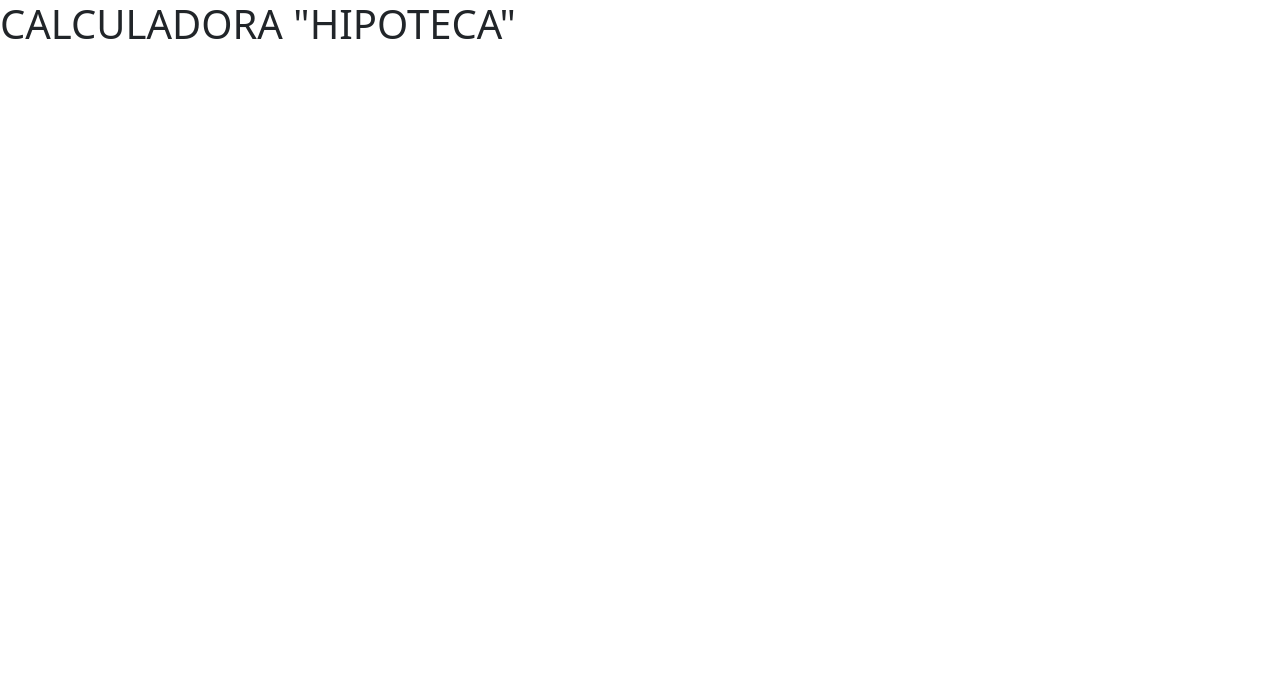
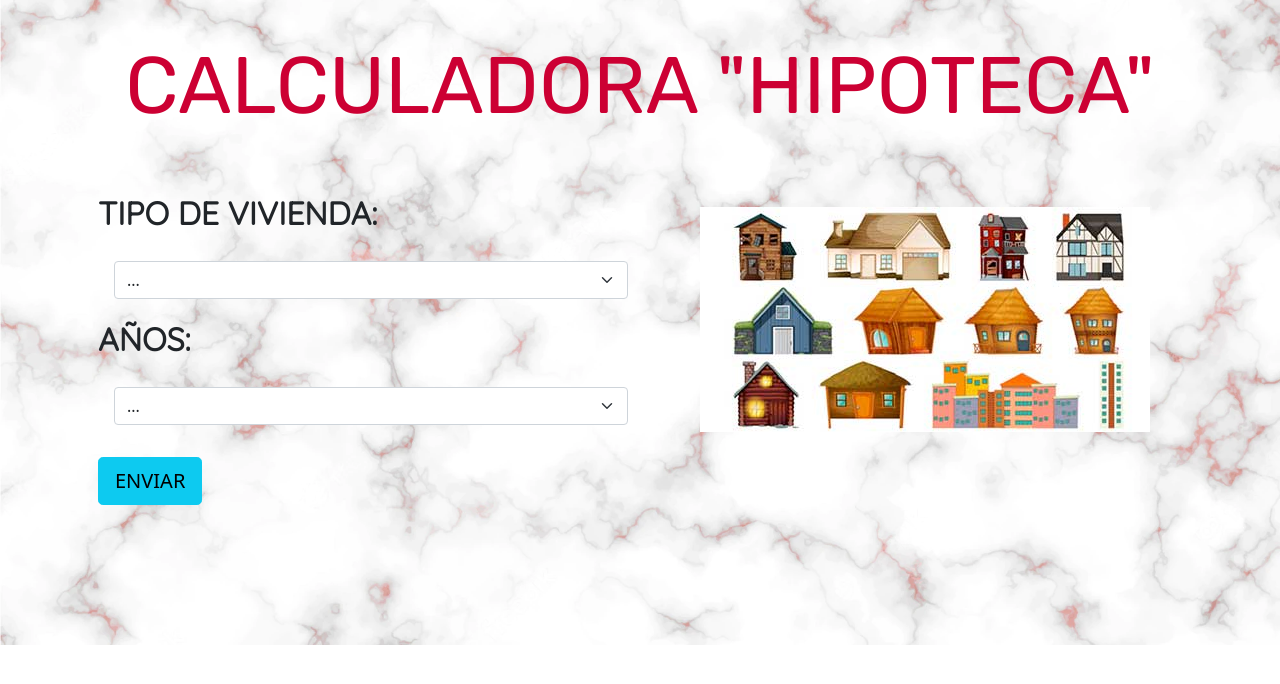
Before and after one commit to Eletris/hipoteca, a website: page index.html in a window 1280 px wide. Drawn offline with nearby package versions, Linux system fonts and the light colour scheme.

Commit message:
Segundo commit - index.html finalizado

```diff
--- a/index.html
+++ b/index.html
@@ -12,7 +12,41 @@
 </head>
 
 <body>
-  <h1>CALCULADORA "HIPOTECA"</h1>
+  <h1 >CALCULADORA "HIPOTECA"</h1>
+  <div class="container">
+    <div class="row">
+      <div class="col col-lg-6">
+        <form id="formulario" class="m-3" action="/" method="post">
+          <div class="form-group">
+            <label class="form-label" for="">TIPO DE VIVIENDA:</label>
+            <select class="form-select m-3" name="tipo">
+              <option value="0">...</option>
+              <option value="piso">Piso</option>
+              <option value="chalet">Chalet</option>
+              <option value="duplex">Duplex</option>
+            </select>
+          </div>
+          <div class="form-group">
+            <label class="form-label" for="">AÑOS:</label>
+            <select class="form-select m-3" name="annos">
+              <option value="0">...</option>
+              <option value="20">20</option>
+              <option value="25">25</option>
+              <option value="30">30</option>
+            </select>
+          </div>
+        <button class="btn btn-lg btn-info mt-3" type="submit" name="boton">ENVIAR</button>
+        </form>
+      </div>
+      <div class="foto col col-lg-6">
+        <img src="/imagenes/casas.jpg" alt="">
+
+      </div>
+    </div>
+
+
+
+  </div>
 
   <script src="https://cdn.jsdelivr.net/npm/bootstrap@5.1.3/dist/js/bootstrap.bundle.min.js" integrity="sha384-ka7Sk0Gln4gmtz2MlQnikT1wXgYsOg+OMhuP+IlRH9sENBO0LRn5q+8nbTov4+1p" crossorigin="anonymous"></script>
   <script src="js/javascript.js" charset="utf-8"></script>
--- a/public/estilos/estilos.css
+++ b/public/estilos/estilos.css
@@ -4,3 +4,22 @@ body{
   background-repeat: no-repeat;
   background-size: cover;
 }
+h1{
+  font-size: 5em;
+  color:#CC0033;
+  text-align: center;
+  font-family: 'Rubik', sans-serif;
+  margin: 3%;
+}
+option{
+  font-family: 'Quicksand', sans-serif;
+}
+label{
+  font-family: 'Quicksand', sans-serif;
+  font-size: 2em;
+  font-weight: bolder;
+}
+.foto{
+  text-align: center;
+  padding-top: 3%;
+}
```
Also changed, not shown: public/imagenes/casas.jpg (added), public/imagenes/fondo.webp (added).
